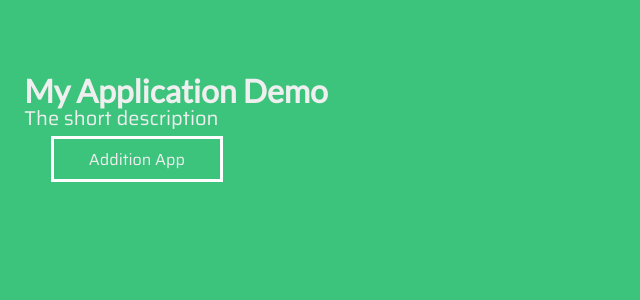
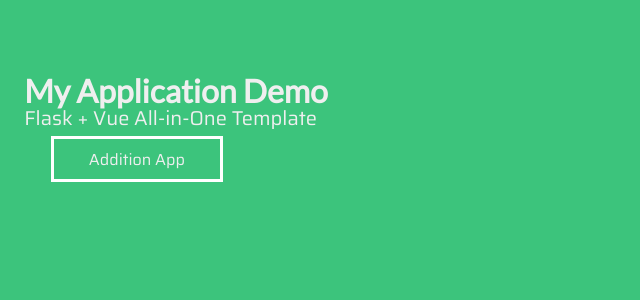
Before and after one commit to silverock/flask-with-vue-project, a Flask app: page / in a window 1280 px wide. Shown: the part 280-580 px from the top of the page, without its empty margins (0-640 px from the left). Run offline with Flask 2, Linux system fonts and the light colour scheme.

Commit message:
Updated description

```diff
--- a/templates/index.html
+++ b/templates/index.html
@@ -13,7 +13,7 @@
 <body class="background">
 <div class="title-area">
     <h1 class="title">My Application Demo</h1>
-    <span class="title-desc">The short description</span>
+    <span class="title-desc">Flask + Vue All-in-One Template</span>
 </div>
 <div id="app">
     <div class="app-button" onclick="window.location='/addition'">
```
